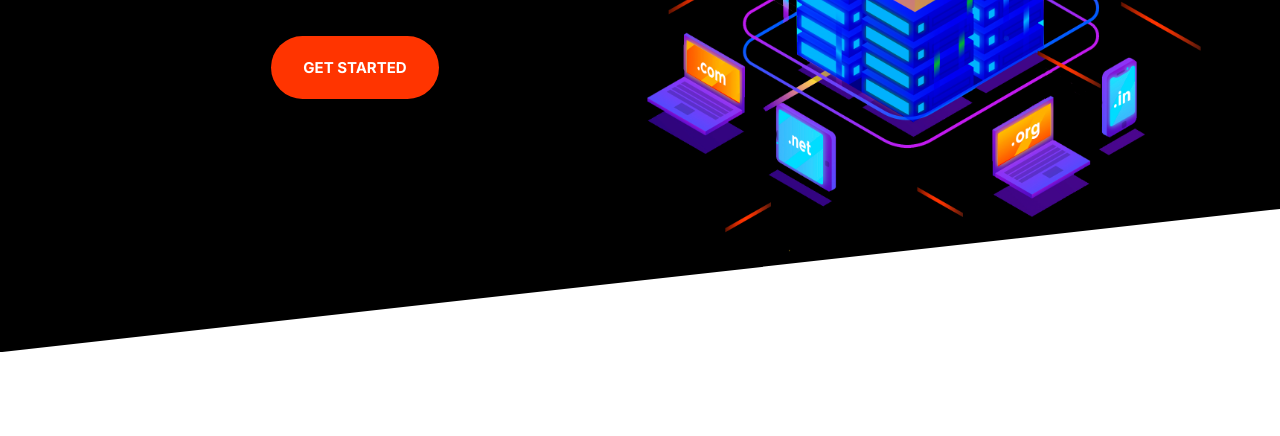
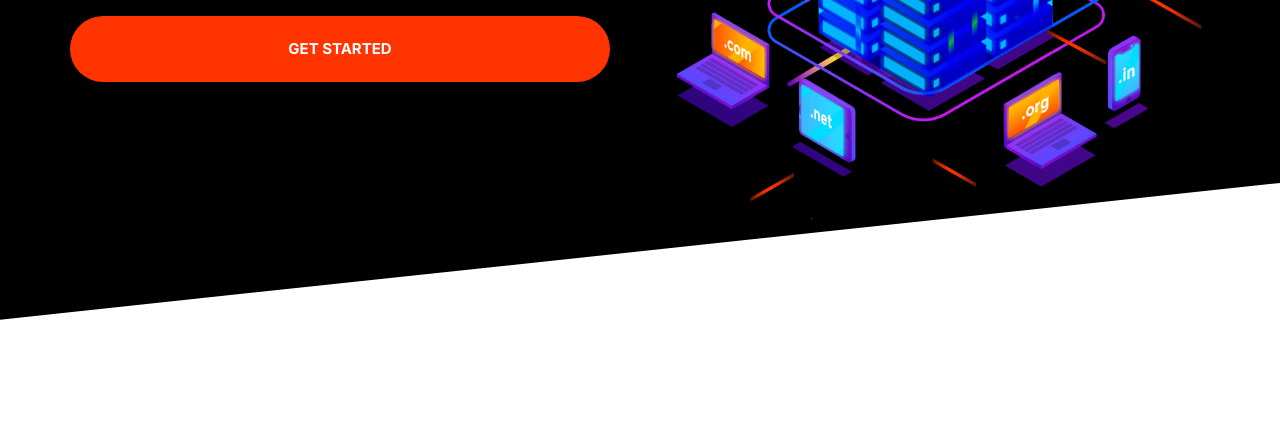
Before and after one commit to owenkl21/KleinKloud, a website: page index.html in a window 1280 px wide. Shown: the part 364-800 px from the top of the page. Drawn offline with Linux system fonts and the light colour scheme.

Commit message:
Updated the buttons
updated the button to fit the width of the grid on desktop

```diff
--- a/css/styles.css
+++ b/css/styles.css
@@ -236,7 +236,7 @@ a {
   text-transform: uppercase;
   white-space: nowrap;
   text-align: center;
-  width: 100%;
+  width: 100%; /* Add this line to make the button take up full width */
 }
 
 .button--secondary {
@@ -852,6 +852,7 @@ a {
   .hero__container {
     grid-template-columns: 1fr 1fr; /* Two columns on desktop */
     align-items: center;
+    gap: 6rem;
   }
   .hero__heading {
     color: #fff;
@@ -865,4 +866,33 @@ a {
     text-align: left;
     margin: 2rem 0 5rem 0;
   }
+  .buttonDiv {
+    width: 100%;
+
+    padding: 0 !important; /* Adjust as needed */
+    box-sizing: border-box; /* Include padding and border in the total width */
+  }
+
+  .buttonDiv > a {
+    display: block; /* or inline-block */
+    width: 100%;
+    max-width: 100%; /* Set to 100% to prevent overflow */
+    text-align: center; /* Center the text horizontally */
+    box-sizing: border-box; /* Include padding and border in the total width */
+  }
 }
+
+.buttonDiv {
+  width: 100%;
+
+  padding: 10px; /* Adjust as needed */
+  box-sizing: border-box; /* Include padding and border in the total width */
+}
+
+.buttonDiv > a {
+  display: block; /* or inline-block */
+  width: 100%;
+  max-width: 100%; /* Set to 100% to prevent overflow */
+  text-align: center; /* Center the text horizontally */
+  box-sizing: border-box; /* Include padding and border in the total width */
+}
--- a/index.html
+++ b/index.html
@@ -23,10 +23,11 @@
     <div class=" container grid grid--cols-2 hero__container">
       <div class="hero_content">
         <h1 class="hero__heading">Cloud Hosting For Pro's</h1>
-        <p  class="hero__tagline">Deploy your websites in less than 60 seconds.</p>
-        <a href="#" class="button button--accent hero__button">Get Started</a>
+        <p class="hero__tagline">Deploy your websites in less than 60 seconds.</p>
+        <div class="buttonDiv"><a href="#" class="button button--accent hero__button">Get Started</a></div>
+
       </div>
-<img class="hero__image" src="images/banner.png" alt="">
+      <img class="hero__image" src="images/banner.png" alt="">
     </div>
   </section>
   <script src="js/main.js"></script>
```
